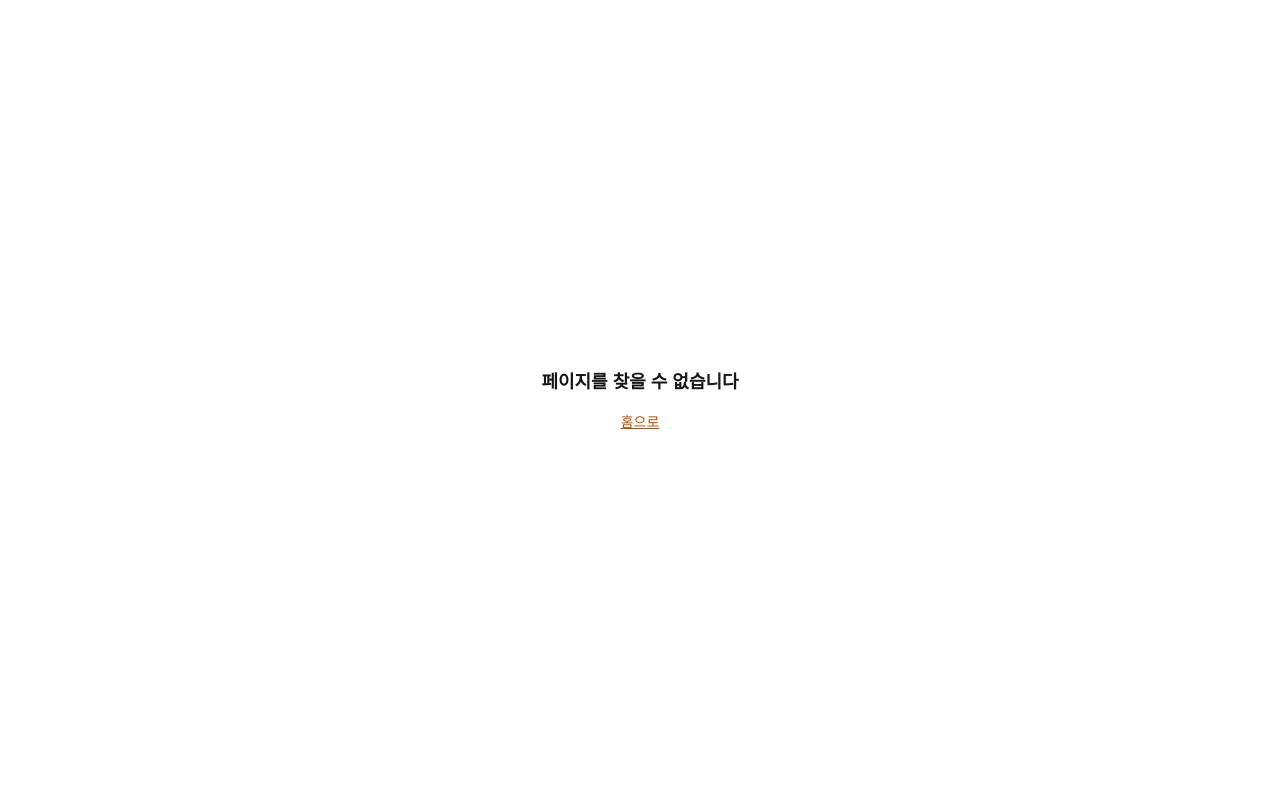
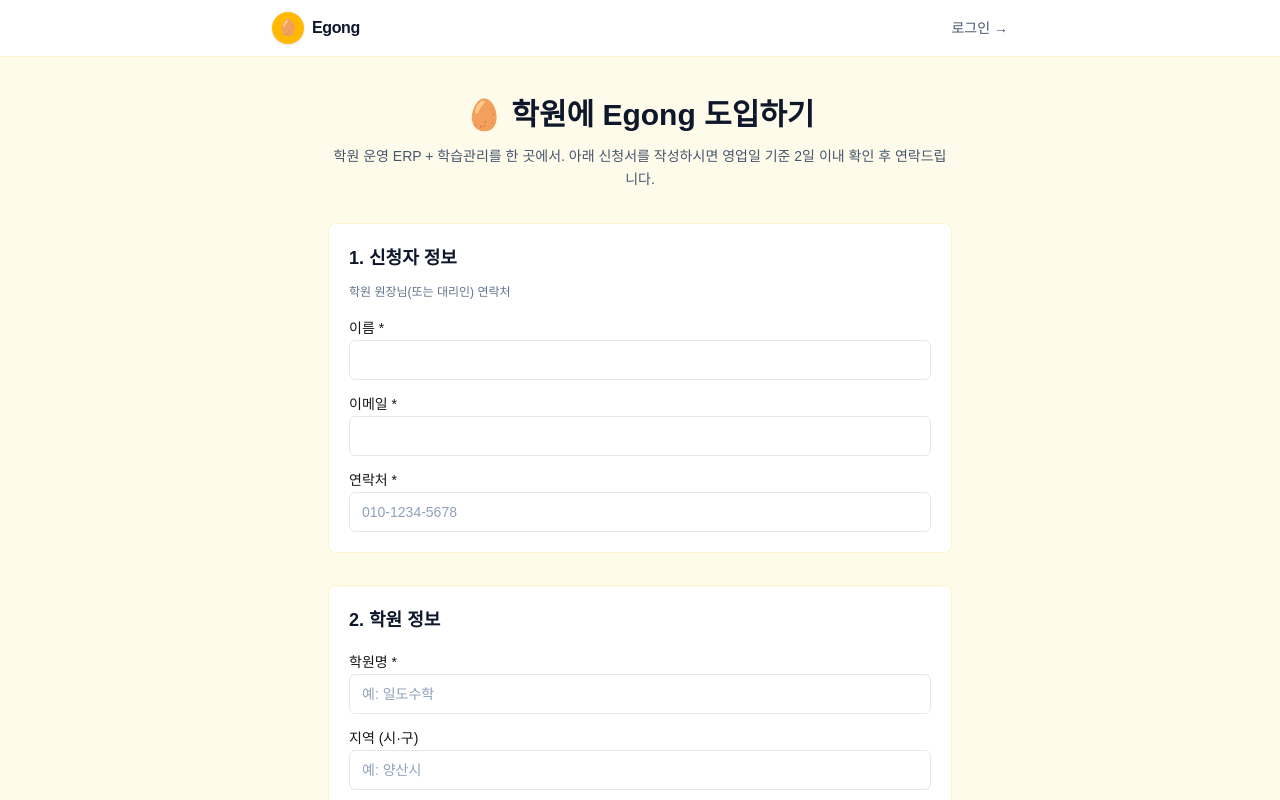
Before and after one commit to thisisiron/egong, a Next.js app in the folder frontend/: page /apply in a window 1280 px wide. Before the commit this address had no page. Shown: the top 800 px of the page. Built offline with nearby package versions, Linux system fonts and the light colour scheme; no server answers.

Commit message:
feat(applications): public /apply form + done page + login link

```diff
--- a/frontend/app/(auth)/login/page.tsx
+++ b/frontend/app/(auth)/login/page.tsx
@@ -32,6 +32,12 @@
         <a href="/forgot-password" className="block text-sm text-slate-600 hover:underline text-center">
           비밀번호를 잊으셨나요?
         </a>
+        <div className="border-t border-amber-100 pt-4 text-center">
+          <p className="text-xs text-slate-500 mb-2">학원을 새로 도입하고 싶으세요?</p>
+          <a href="/apply" className="text-sm font-semibold text-amber-700 hover:text-amber-800">
+            학원 도입 신청하기 →
+          </a>
+        </div>
       </div>
     </div>
   )
--- /dev/null
+++ b/frontend/app/apply/done/page.tsx
@@ -0,0 +1,36 @@
+import Link from 'next/link'
+
+import { Logo } from '@/components/Logo'
+import { Button } from '@/components/ui/button'
+
+export const metadata = {
+  title: '신청 접수 완료 — Egong',
+}
+
+export default function ApplyDonePage() {
+  return (
+    <div className="min-h-screen bg-amber-50 flex flex-col">
+      <nav className="bg-white border-b border-amber-100">
+        <div className="max-w-3xl mx-auto px-4 py-3">
+          <Logo />
+        </div>
+      </nav>
+      <main className="flex-1 flex items-center justify-center px-4">
+        <div className="max-w-md bg-white border border-amber-100 rounded-lg p-8 text-center">
+          <div className="text-5xl mb-4">🥚</div>
+          <h1 className="text-2xl font-bold text-slate-900">신청이 접수되었습니다</h1>
+          <p className="mt-4 text-sm text-slate-600 leading-relaxed">
+            영업일 기준 2일 이내 입력하신 이메일·연락처로 안내드립니다.
+            <br />
+            추가 문의는 <strong>support@egong.kr</strong>로 부탁드립니다.
+          </p>
+          <div className="mt-6">
+            <Link href="/login">
+              <Button variant="outline">로그인 페이지로 →</Button>
+            </Link>
+          </div>
+        </div>
+      </main>
+    </div>
+  )
+}
--- /dev/null
+++ b/frontend/app/apply/page.tsx
@@ -0,0 +1,38 @@
+import { ApplicationForm } from '@/lib/applications/components/ApplicationForm'
+import { Logo } from '@/components/Logo'
+
+export const metadata = {
+  title: '학원 도입 신청 — Egong',
+  description: '학원 운영을 Egong과 함께. 도입 신청서를 제출해주세요.',
+}
+
+export default function ApplyPage() {
+  return (
+    <div className="min-h-screen bg-amber-50">
+      <nav className="bg-white border-b border-amber-100">
+        <div className="max-w-3xl mx-auto px-4 py-3 flex items-center">
+          <Logo />
+          <div className="flex-1" />
+          <a href="/login" className="text-sm text-slate-600 hover:text-slate-900">
+            로그인 →
+          </a>
+        </div>
+      </nav>
+      <main className="max-w-2xl mx-auto px-4 sm:px-6 py-10">
+        <header className="mb-8 text-center">
+          <h1 className="text-2xl sm:text-3xl font-bold text-slate-900">
+            🥚 학원에 Egong 도입하기
+          </h1>
+          <p className="mt-3 text-sm text-slate-600 leading-relaxed">
+            학원 운영 ERP + 학습관리를 한 곳에서. 아래 신청서를 작성하시면 영업일 기준 2일 이내
+            확인 후 연락드립니다.
+          </p>
+        </header>
+        <ApplicationForm />
+      </main>
+      <footer className="text-center text-xs text-slate-400 py-8">
+        © 2026 Egong · 문의: support@egong.kr
+      </footer>
+    </div>
+  )
+}
--- a/frontend/middleware.ts
+++ b/frontend/middleware.ts
@@ -2,7 +2,7 @@
 import { NextResponse, type NextRequest } from 'next/server'
 import type { Database } from './lib/supabase/database.types'
 
-const PUBLIC_PATHS = ['/login', '/forgot-password', '/auth']
+const PUBLIC_PATHS = ['/login', '/forgot-password', '/auth', '/apply']
 
 const ROLE_PREFIX: Record<string, string[]> = {
   admin: ['/admin'],
```
